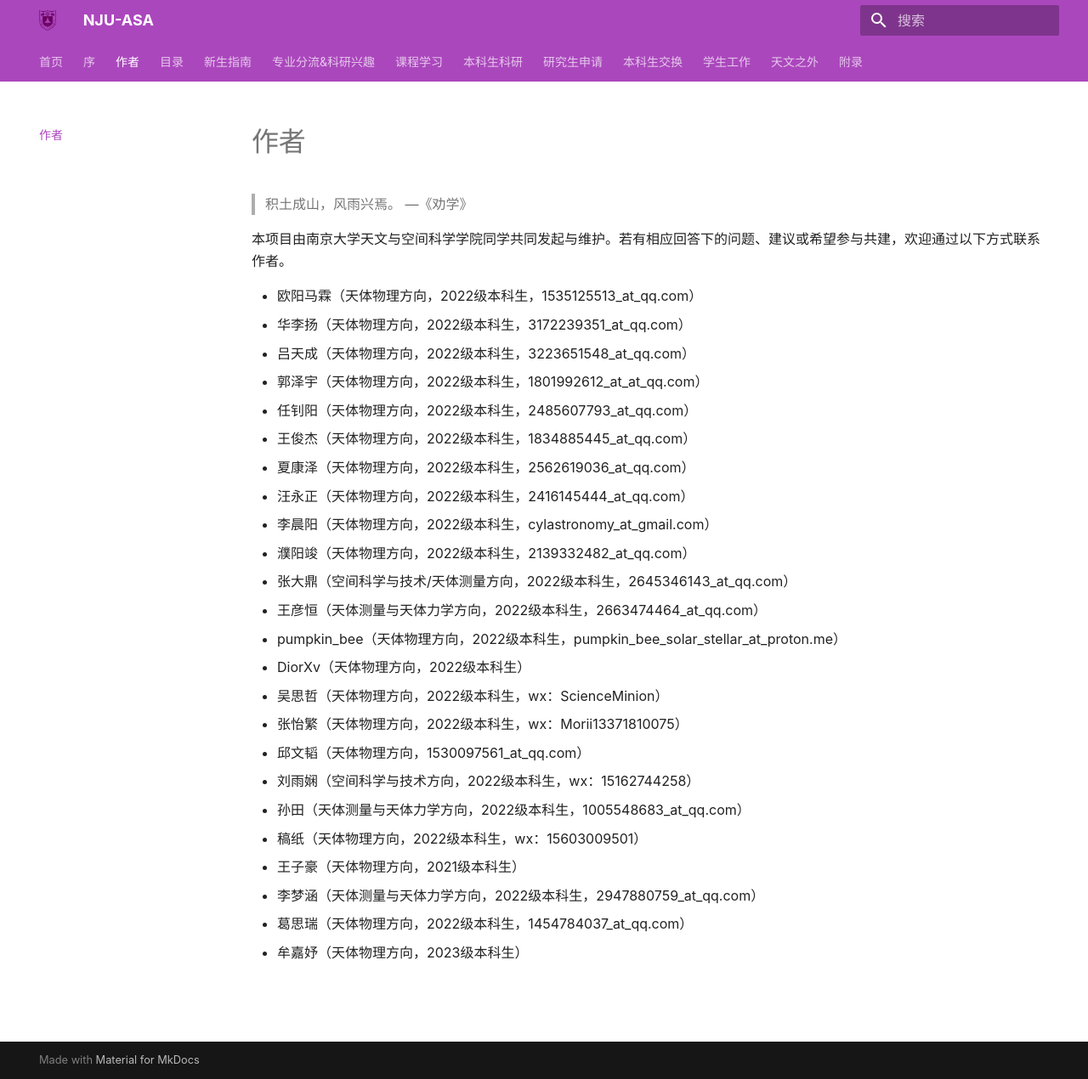
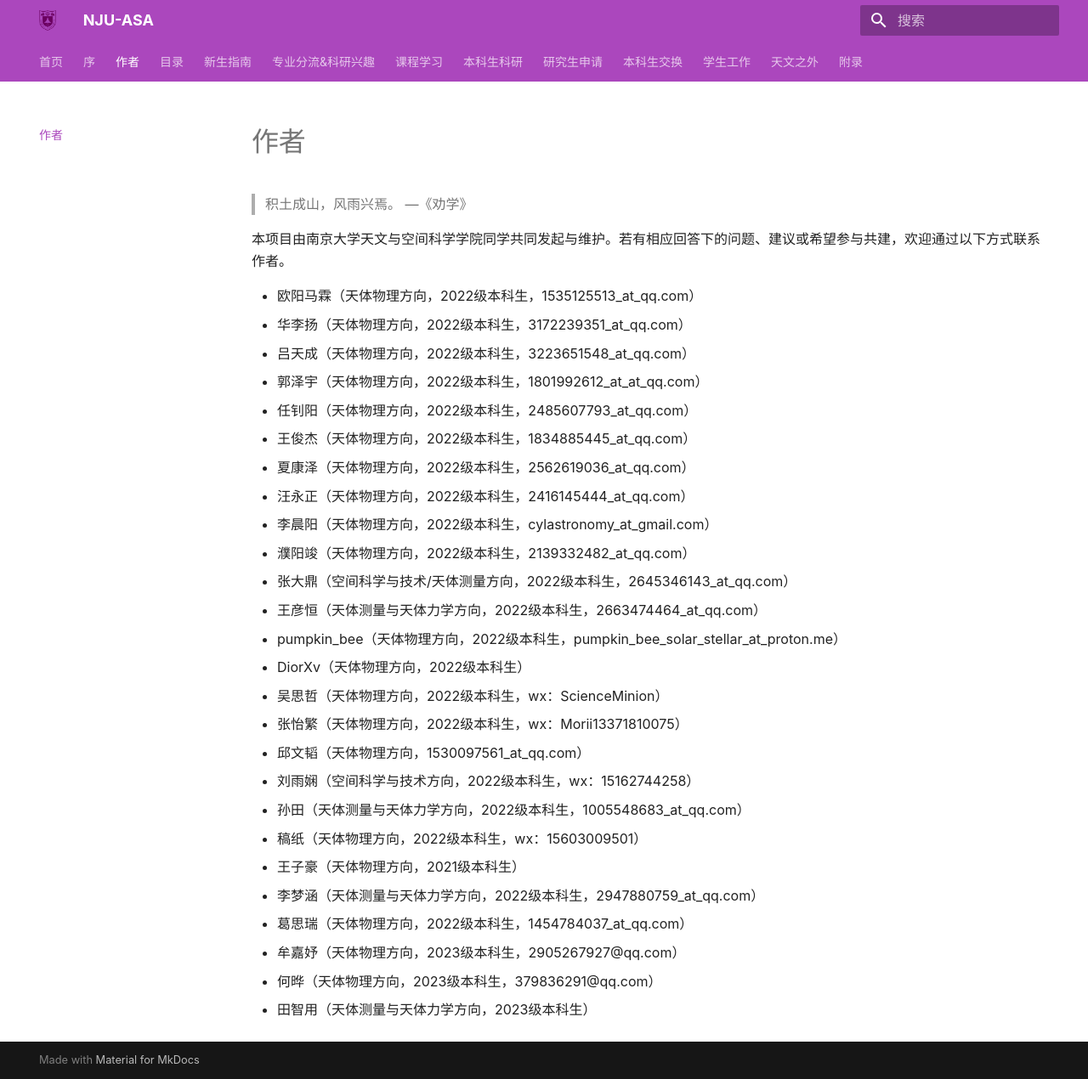
Before and after one commit to nju-astronomy/NJU-ASA, an MkDocs documentation site: the page built from docs/authors.md, in a window 1280 px wide and 1270 px high. Shown: the whole window at 85% size. Built offline with MkDocs 1.6.1 and Material for MkDocs 9.7.7, drawn with Linux system fonts in a browser that asks for light colours; some web fonts are replaced.

Commit message:
Update authors list with new entries and emails
Updated contact information for authors and added new authors.

```diff
--- a/docs/authors.md
+++ b/docs/authors.md
@@ -25,4 +25,6 @@
 - 王子豪（天体物理方向，2021级本科生）
 - 李梦涵（天体测量与天体力学方向，2022级本科生，2947880759_at_qq.com）
 - 葛思瑞（天体物理方向，2022级本科生，1454784037_at_qq.com）
-- 牟嘉妤（天体物理方向，2023级本科生）
+- 牟嘉妤（天体物理方向，2023级本科生，2905267927@qq.com）
+- 何晔（天体物理方向，2023级本科生，379836291@qq.com）
+- 田智用（天体测量与天体力学方向，2023级本科生）
```
